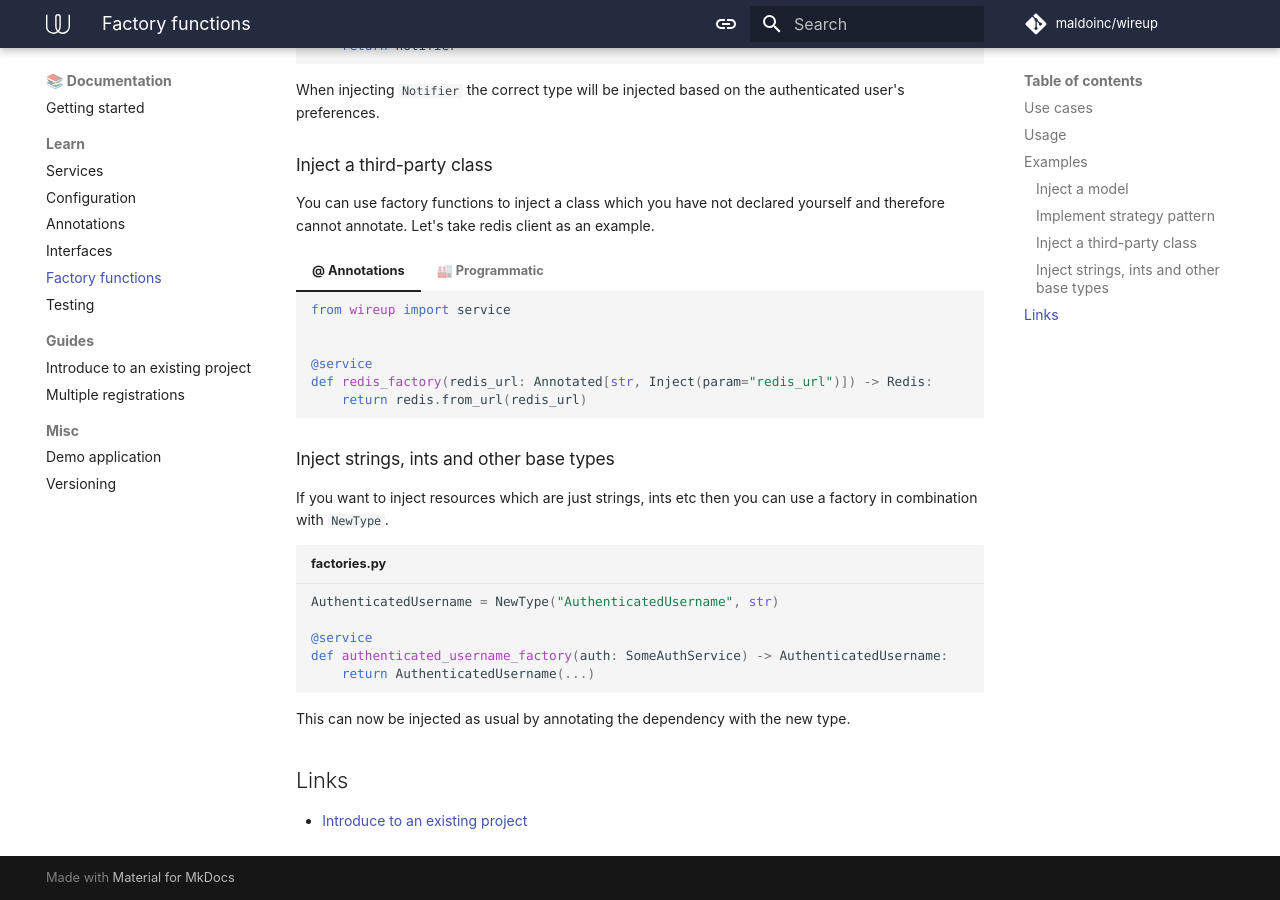
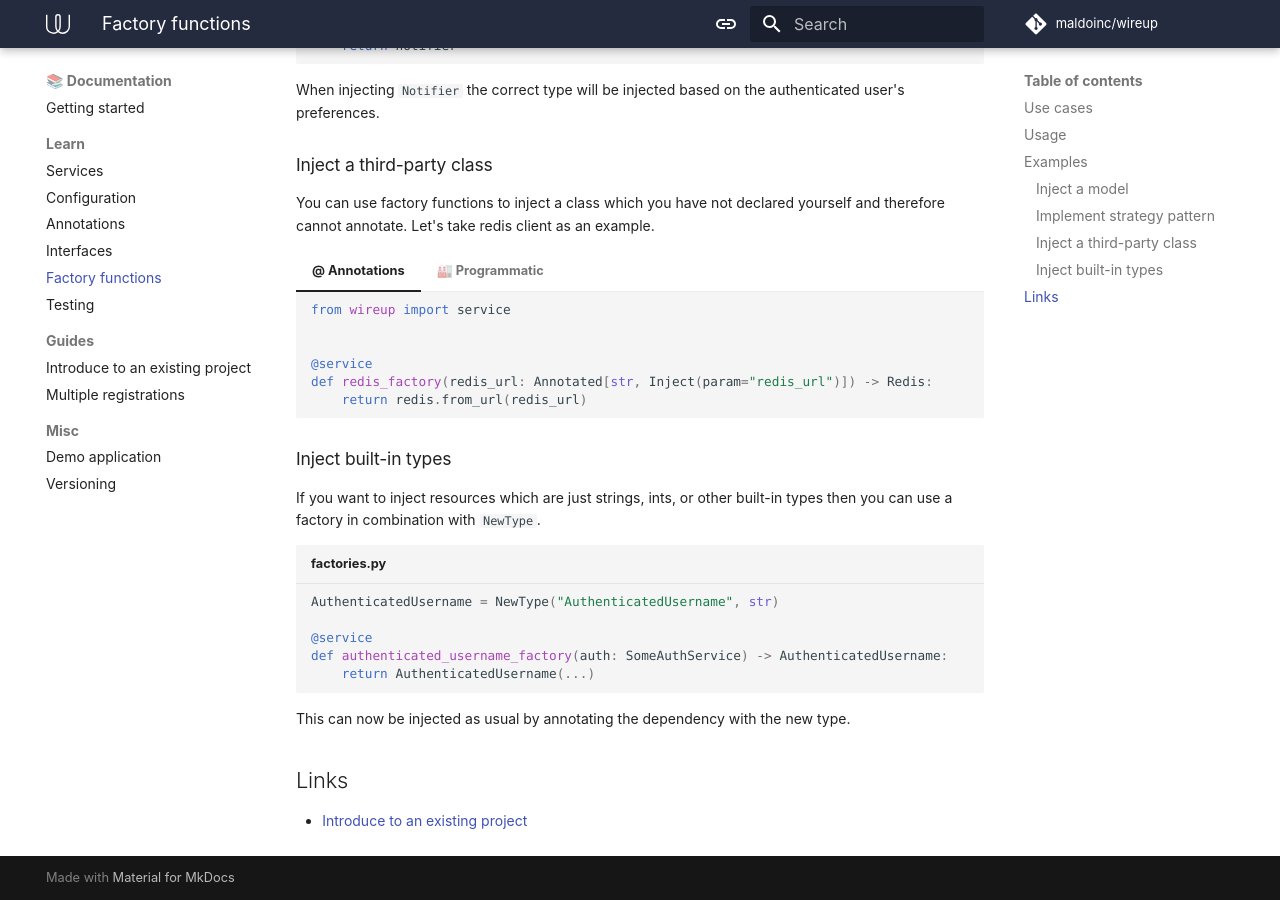
Before and after one commit to maldoinc/wireup, an MkDocs documentation site: the page built from docs/pages/factory_functions.md, in a window 1280 px wide and 900 px high, scrolled down 1578 px. Built offline with MkDocs 1.6.1 and Material for MkDocs 9.7.7, drawn with Linux system fonts in a browser that asks for light colours; some web fonts are replaced; comment, search, counter and statistics services are not loaded; the version menu is left out; some of the changed text lies outside the part shown.

Commit message:
Base -> built-in

````diff
--- a/docs/pages/factory_functions.md
+++ b/docs/pages/factory_functions.md
@@ -9,7 +9,7 @@ where you need to delegate service creation to a special function called a
 inheriting from the same base (See: [Strategy Pattern](https://en.wikipedia.org/wiki/Strategy_pattern){: target=_blank }) or configure them differently.
 * Inject a model/dto which represents the result of an action, such as the current authenticated user.
 * Inject a class from another library where it's not possible to add annotations.
-* Inject strings, ints and other base types.
+* Inject strings, ints and other built-in types.
 
 ## Usage
 
@@ -98,9 +98,9 @@ Let's take redis client as an example.
     ```
 
 
-### Inject strings, ints and other base types
+### Inject built-in types
 
-If you want to inject resources which are just strings, ints etc then you can use a factory in combination with `NewType`.
+If you want to inject resources which are just strings, ints, or other built-in types then you can use a factory in combination with `NewType`.
 
 
 ```python title="factories.py"
````
